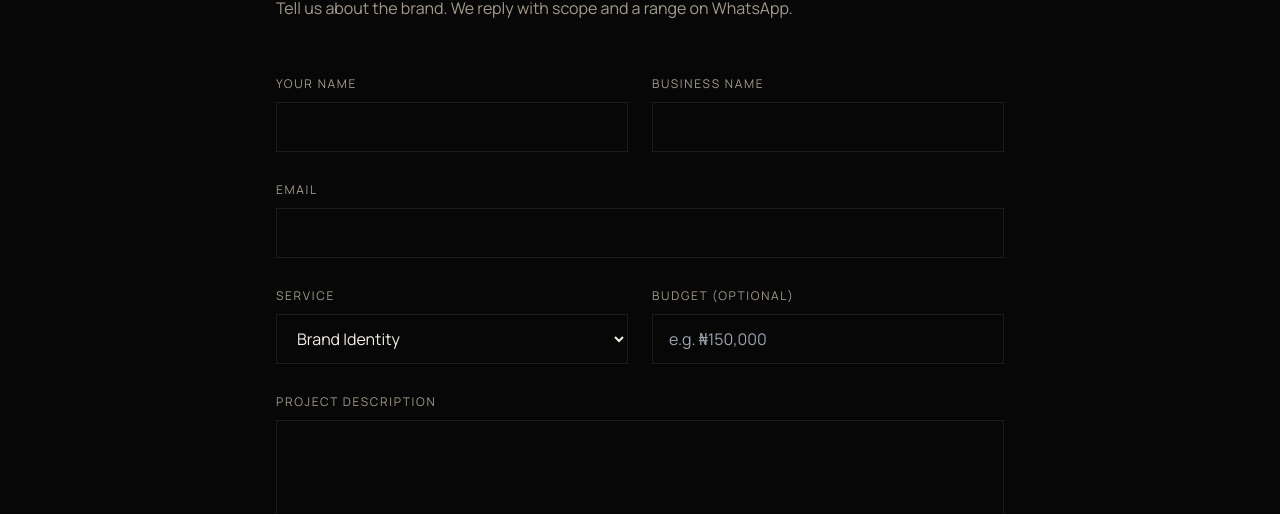
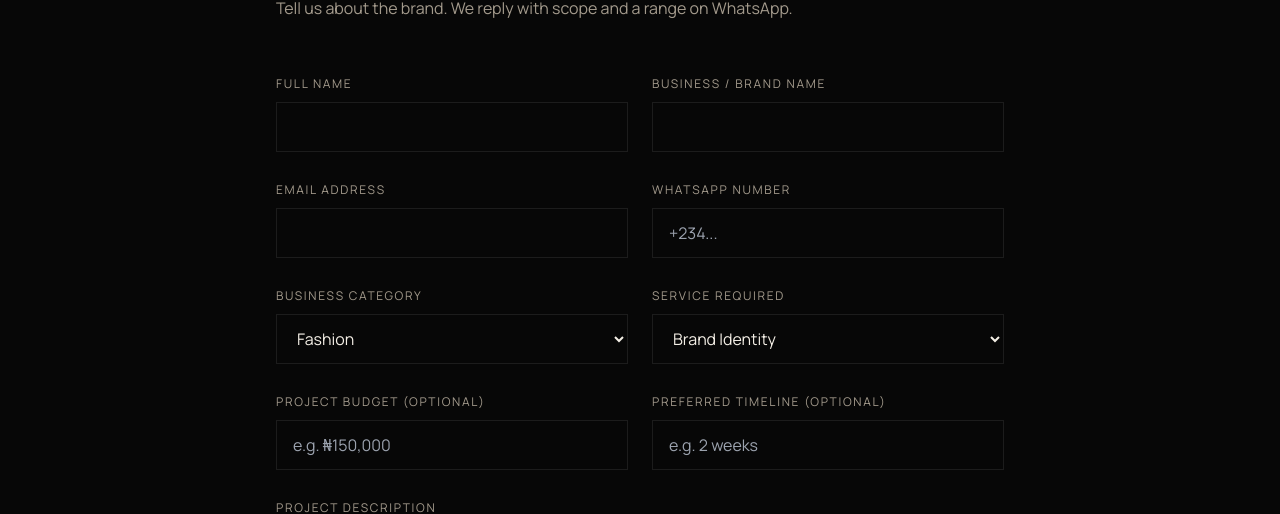
Before and after one commit to wsscvjuyjmbvd645677-dev/joyas-concept-site, a Next.js app: page /contact in a window 1280 px wide. Shown: the part 286-800 px from the top of the page. Built offline with nearby package versions, Linux system fonts and the light colour scheme; no server answers.

Commit message:
Expand contact form with WhatsApp number, category, timeline; improve confirmation

```diff
--- a/app/contact/page.tsx
+++ b/app/contact/page.tsx
@@ -1,21 +1,21 @@
 "use client";
 
 import { useState } from "react";
-import type { Metadata } from "next";
 import { site } from "@/lib/site";
-
-// Note: metadata must be in a separate server component in full Next.js, but for this update we keep functional form.
 
 export default function ContactPage() {
   const [form, setForm] = useState({
     name: "",
     business: "",
     email: "",
+    whatsapp: "",
+    category: "Fashion",
     service: "Brand Identity",
     budget: "",
+    timeline: "",
     description: ""
   });
-  const [status, setStatus] = useState<"idle" | "loading" | "error">("idle");
+  const [status, setStatus] = useState<"idle" | "loading" | "success" | "error">("idle");
   const [error, setError] = useState("");
 
   const handleChange = (e: React.ChangeEvent<HTMLInputElement | HTMLTextAreaElement | HTMLSelectElement>) => {
@@ -37,10 +37,13 @@ export default function ContactPage() {
 I'd like to start a project.
 
 Name: ${form.name}
-Business: ${form.business}
+Business/Brand: ${form.business}
 Email: ${form.email}
+WhatsApp: ${form.whatsapp || "Not provided"}
+Category: ${form.category}
 Service: ${form.service}
 Budget: ${form.budget || "Not specified"}
+Timeline: ${form.timeline || "Not specified"}
 
 Project:
 ${form.description}
@@ -52,13 +55,16 @@ Thank you.`;
 
     setTimeout(() => {
       window.open(url, "_blank");
-      setStatus("idle");
+      setStatus("success");
       setForm({
         name: "",
         business: "",
         email: "",
+        whatsapp: "",
+        category: "Fashion",
         service: "Brand Identity",
         budget: "",
+        timeline: "",
         description: ""
       });
     }, 600);
@@ -72,51 +78,48 @@ Thank you.`;
         Tell us about the brand. We reply with scope and a range on WhatsApp.
       </p>
 
+      {status === "success" && (
+        <p className="mt-6 text-sm text-gold">WhatsApp opened with your details. We will reply with scope and a range.</p>
+      )}
+
       <form onSubmit={handleSubmit} className="mt-12 space-y-6">
         <div className="grid gap-6 md:grid-cols-2">
           <div>
-            <label className="text-[12px] tracking-[0.14em] uppercase text-mute">Your name</label>
-            <input
-              name="name"
-              value={form.name}
-              onChange={handleChange}
-              className="mt-2 w-full border border-line bg-transparent px-4 py-3 text-paper outline-none focus:border-gold"
-              required
-            />
+            <label className="text-[12px] tracking-[0.14em] uppercase text-mute">Full name</label>
+            <input name="name" value={form.name} onChange={handleChange} className="mt-2 w-full border border-line bg-transparent px-4 py-3 text-paper outline-none focus:border-gold" required />
           </div>
           <div>
-            <label className="text-[12px] tracking-[0.14em] uppercase text-mute">Business name</label>
-            <input
-              name="business"
-              value={form.business}
-              onChange={handleChange}
-              className="mt-2 w-full border border-line bg-transparent px-4 py-3 text-paper outline-none focus:border-gold"
-              required
-            />
+            <label className="text-[12px] tracking-[0.14em] uppercase text-mute">Business / brand name</label>
+            <input name="business" value={form.business} onChange={handleChange} className="mt-2 w-full border border-line bg-transparent px-4 py-3 text-paper outline-none focus:border-gold" required />
           </div>
-        </div>
-
-        <div>
-          <label className="text-[12px] tracking-[0.14em] uppercase text-mute">Email</label>
-          <input
-            type="email"
-            name="email"
-            value={form.email}
-            onChange={handleChange}
-            className="mt-2 w-full border border-line bg-transparent px-4 py-3 text-paper outline-none focus:border-gold"
-            required
-          />
         </div>
 
         <div className="grid gap-6 md:grid-cols-2">
           <div>
-            <label className="text-[12px] tracking-[0.14em] uppercase text-mute">Service</label>
-            <select
-              name="service"
-              value={form.service}
-              onChange={handleChange}
-              className="mt-2 w-full border border-line bg-ink px-4 py-3 text-paper outline-none focus:border-gold"
-            >
+            <label className="text-[12px] tracking-[0.14em] uppercase text-mute">Email address</label>
+            <input type="email" name="email" value={form.email} onChange={handleChange} className="mt-2 w-full border border-line bg-transparent px-4 py-3 text-paper outline-none focus:border-gold" required />
+          </div>
+          <div>
+            <label className="text-[12px] tracking-[0.14em] uppercase text-mute">WhatsApp number</label>
+            <input name="whatsapp" value={form.whatsapp} onChange={handleChange} placeholder="+234..." className="mt-2 w-full border border-line bg-transparent px-4 py-3 text-paper outline-none focus:border-gold" />
+          </div>
+        </div>
+
+        <div className="grid gap-6 md:grid-cols-2">
+          <div>
+            <label className="text-[12px] tracking-[0.14em] uppercase text-mute">Business category</label>
+            <select name="category" value={form.category} onChange={handleChange} className="mt-2 w-full border border-line bg-ink px-4 py-3 text-paper outline-none focus:border-gold">
+              <option>Fashion</option>
+              <option>Beauty</option>
+              <option>Lifestyle</option>
+              <option>Food</option>
+              <option>Retail</option>
+              <option>Other</option>
+            </select>
+          </div>
+          <div>
+            <label className="text-[12px] tracking-[0.14em] uppercase text-mute">Service required</label>
+            <select name="service" value={form.service} onChange={handleChange} className="mt-2 w-full border border-line bg-ink px-4 py-3 text-paper outline-none focus:border-gold">
               <option>Brand Identity</option>
               <option>Complete Brand Kit</option>
               <option>Campaign System</option>
@@ -124,43 +127,31 @@ Thank you.`;
               <option>Print & Advertising Design</option>
             </select>
           </div>
+        </div>
+
+        <div className="grid gap-6 md:grid-cols-2">
           <div>
-            <label className="text-[12px] tracking-[0.14em] uppercase text-mute">Budget (optional)</label>
-            <input
-              name="budget"
-              value={form.budget}
-              onChange={handleChange}
-              placeholder="e.g. ₦150,000"
-              className="mt-2 w-full border border-line bg-transparent px-4 py-3 text-paper outline-none focus:border-gold"
-            />
+            <label className="text-[12px] tracking-[0.14em] uppercase text-mute">Project budget (optional)</label>
+            <input name="budget" value={form.budget} onChange={handleChange} placeholder="e.g. ₦150,000" className="mt-2 w-full border border-line bg-transparent px-4 py-3 text-paper outline-none focus:border-gold" />
+          </div>
+          <div>
+            <label className="text-[12px] tracking-[0.14em] uppercase text-mute">Preferred timeline (optional)</label>
+            <input name="timeline" value={form.timeline} onChange={handleChange} placeholder="e.g. 2 weeks" className="mt-2 w-full border border-line bg-transparent px-4 py-3 text-paper outline-none focus:border-gold" />
           </div>
         </div>
 
         <div>
           <label className="text-[12px] tracking-[0.14em] uppercase text-mute">Project description</label>
-          <textarea
-            name="description"
-            value={form.description}
-            onChange={handleChange}
-            rows={6}
-            className="mt-2 w-full border border-line bg-transparent px-4 py-3 text-paper outline-none focus:border-gold"
-            required
-          />
+          <textarea name="description" value={form.description} onChange={handleChange} rows={6} className="mt-2 w-full border border-line bg-transparent px-4 py-3 text-paper outline-none focus:border-gold" required />
         </div>
 
         {error && <p className="text-sm text-red-400">{error}</p>}
 
-        <button
-          type="submit"
-          disabled={status === "loading"}
-          className="w-full bg-paper py-4 text-[13px] tracking-[0.18em] uppercase text-ink hover:bg-gold disabled:opacity-60"
-        >
+        <button type="submit" disabled={status === "loading"} className="w-full bg-paper py-4 text-[13px] tracking-[0.18em] uppercase text-ink hover:bg-gold disabled:opacity-60">
           {status === "loading" ? "Opening WhatsApp…" : "Send via WhatsApp"}
         </button>
 
-        <p className="text-center text-[12px] text-mute">
-          Opens WhatsApp with your details pre-filled. No backend required.
-        </p>
+        <p className="text-center text-[12px] text-mute">Opens WhatsApp with your details pre-filled. No backend required.</p>
       </form>
 
       <div className="mt-16 border-t border-line pt-10 text-sm text-mute">
```
